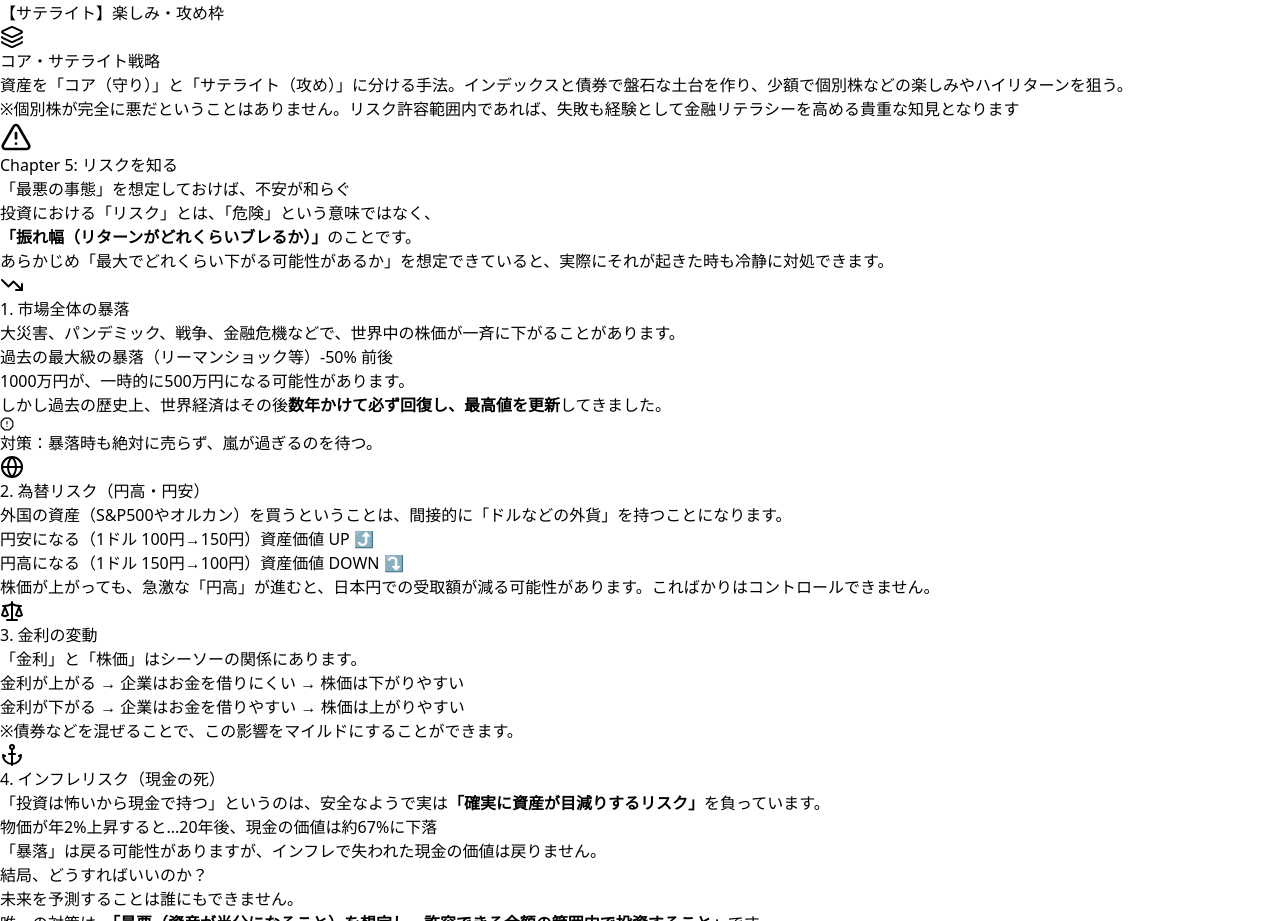
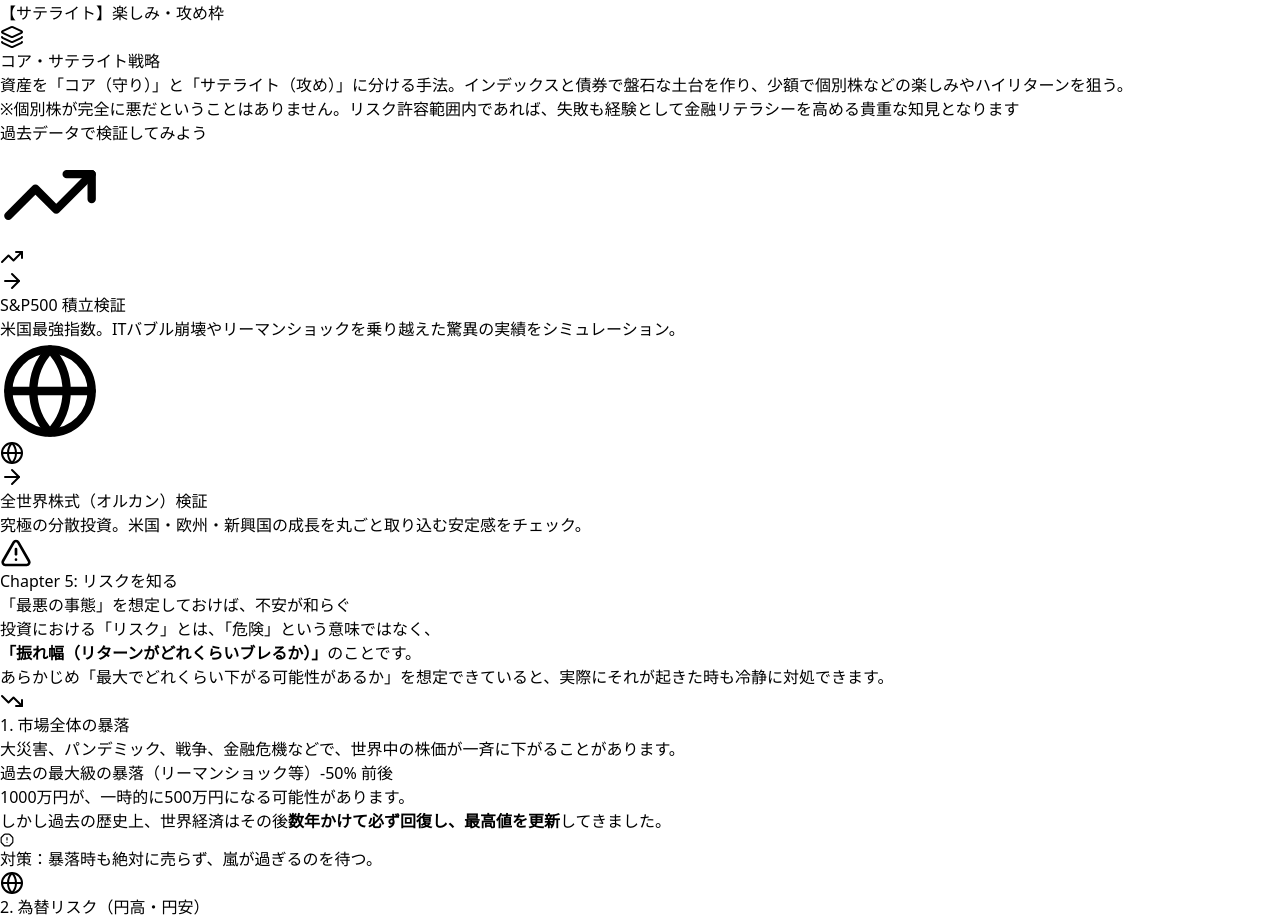
Before and after one commit to win55fkm/BuildAsset, a React (Vite) app: page / in a window 1280 px wide. Shown: the part 6100-7021 px from the top of the page. Built offline with nearby package versions, Linux system fonts and the light colour scheme.

Commit message:
Fix import errors in Home.jsx

```diff
--- a/src/pages/Home.jsx
+++ b/src/pages/Home.jsx
@@ -1,54 +1,55 @@
 import React, { useState, useEffect } from 'react';
+import { Link } from 'react-router-dom';
 import {
+  Activity,
+  AlertOctagon,
+  AlertTriangle,
+  Anchor,
+  ArrowDown,
+  ArrowRight,
+  Award,
+  BarChart2,
+  Beer,
   BookOpen,
+  Briefcase,
+  Building2,
+  Calendar,
+  Car,
+  CheckCircle,
+  CheckCircle2,
+  Cigarette,
+  Clock,
   Coffee,
-  Beer,
-  Cigarette,
-  ShoppingBag,
-  Car,
+  Coins,
+  FileText,
+  Globe,
+  HeartPulse,
+  HelpCircle,
+  Landmark,
+  Layers,
+  Lightbulb,
+  Menu,
+  Percent,
+  PieChart,
   Plane,
-  TrendingUp,
+  Quote,
+  RefreshCw,
+  Scale,
+  Search,
   Shield,
   ShieldCheck,
-  HeartPulse,
+  ShoppingBag,
+  Sparkles,
+  Sun,
   Target,
-  PieChart,
-  ArrowRight,
-  CheckCircle,
-  Menu,
+  TrendingDown,
+  TrendingUp,
+  Unlock,
+  User,
+  Users,
+  Wallet,
   X,
-  Award,
-  Briefcase,
-  Globe,
-  Percent,
-  Activity,
-  HelpCircle,
-  AlertTriangle,
-  Users,
-  Clock,
-  BarChart2,
-  Coins,
-  Quote,
-  ArrowDown,
-  Building2,
-  User,
-  Lightbulb,
-  Layers,
-  Landmark,
-  Wallet,
-  Unlock,
-  Calendar,
-  FileText,
-  CheckCircle2,
-  Search,
-  Sparkles,
-  RefreshCw,
-  TrendingDown,
-  XCircle,
-  Sun,
-  Anchor,
-  Scale,
-  AlertOctagon
+  XCircle
 } from 'lucide-react';
 
 // --- 共通コンポーネント ---
@@ -1259,6 +1260,50 @@
             </div>
           </div>
         </div>
+        <div className="mt-12 border-t border-gray-100 pt-10">
+          <h4 className="text-xl font-bold text-gray-800 mb-6 text-center">
+            過去データで検証してみよう
+          </h4>
+          <div className="grid md:grid-cols-2 gap-6">
+            {/* S&P500 リンク */}
+            <Link to="/sp500" className="group relative overflow-hidden bg-white border border-indigo-100 p-6 rounded-2xl shadow-sm hover:shadow-md hover:border-indigo-300 transition-all duration-300">
+              <div className="absolute top-0 right-0 p-4 opacity-5 group-hover:opacity-10 transition-opacity">
+                <TrendingUp size={100} className="text-indigo-600" />
+              </div>
+              <div className="relative z-10">
+                <div className="flex items-center justify-between mb-3">
+                  <div className="p-2 bg-indigo-100 text-indigo-600 rounded-lg">
+                    <TrendingUp size={24} />
+                  </div>
+                  <ArrowRight className="text-indigo-300 group-hover:text-indigo-600 group-hover:translate-x-1 transition-transform" />
+                </div>
+                <h5 className="text-lg font-bold text-gray-900 mb-1">S&P500 積立検証</h5>
+                <p className="text-xs text-gray-500">
+                  米国最強指数。ITバブル崩壊やリーマンショックを乗り越えた驚異の実績をシミュレーション。
+                </p>
+              </div>
+            </Link>
+
+            {/* オルカン リンク */}
+            <Link to="/all-country" className="group relative overflow-hidden bg-white border border-emerald-100 p-6 rounded-2xl shadow-sm hover:shadow-md hover:border-emerald-300 transition-all duration-300">
+              <div className="absolute top-0 right-0 p-4 opacity-5 group-hover:opacity-10 transition-opacity">
+                <Globe size={100} className="text-emerald-600" />
+              </div>
+              <div className="relative z-10">
+                <div className="flex items-center justify-between mb-3">
+                  <div className="p-2 bg-emerald-100 text-emerald-600 rounded-lg">
+                    <Globe size={24} />
+                  </div>
+                  <ArrowRight className="text-emerald-300 group-hover:text-emerald-600 group-hover:translate-x-1 transition-transform" />
+                </div>
+                <h5 className="text-lg font-bold text-gray-900 mb-1">全世界株式（オルカン）検証</h5>
+                <p className="text-xs text-gray-500">
+                  究極の分散投資。米国・欧州・新興国の成長を丸ごと取り込む安定感をチェック。
+                </p>
+              </div>
+            </Link>
+          </div>
+        </div>
       </Section>
 
       {/* Chapter 5: Market Mechanics */}
```
